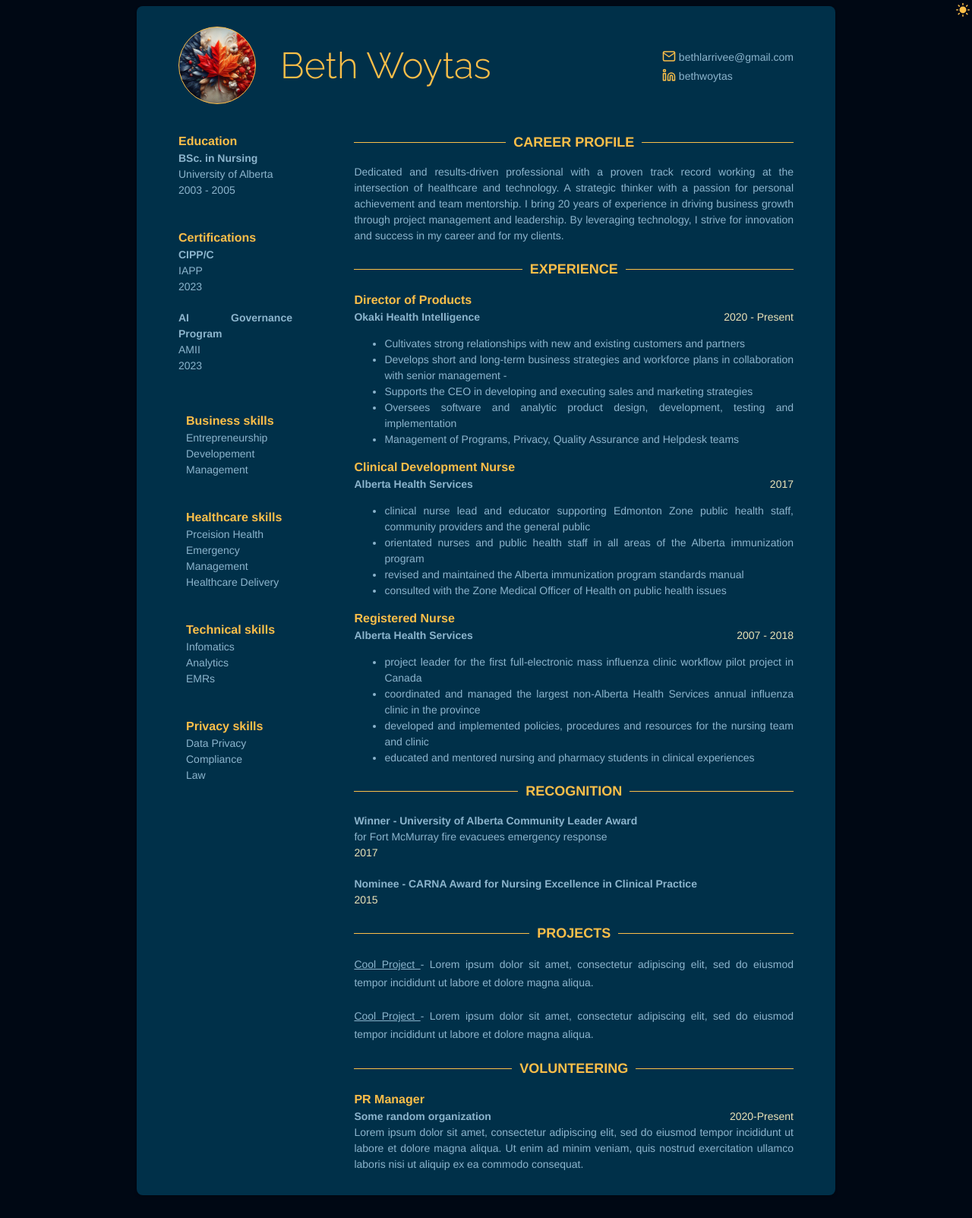
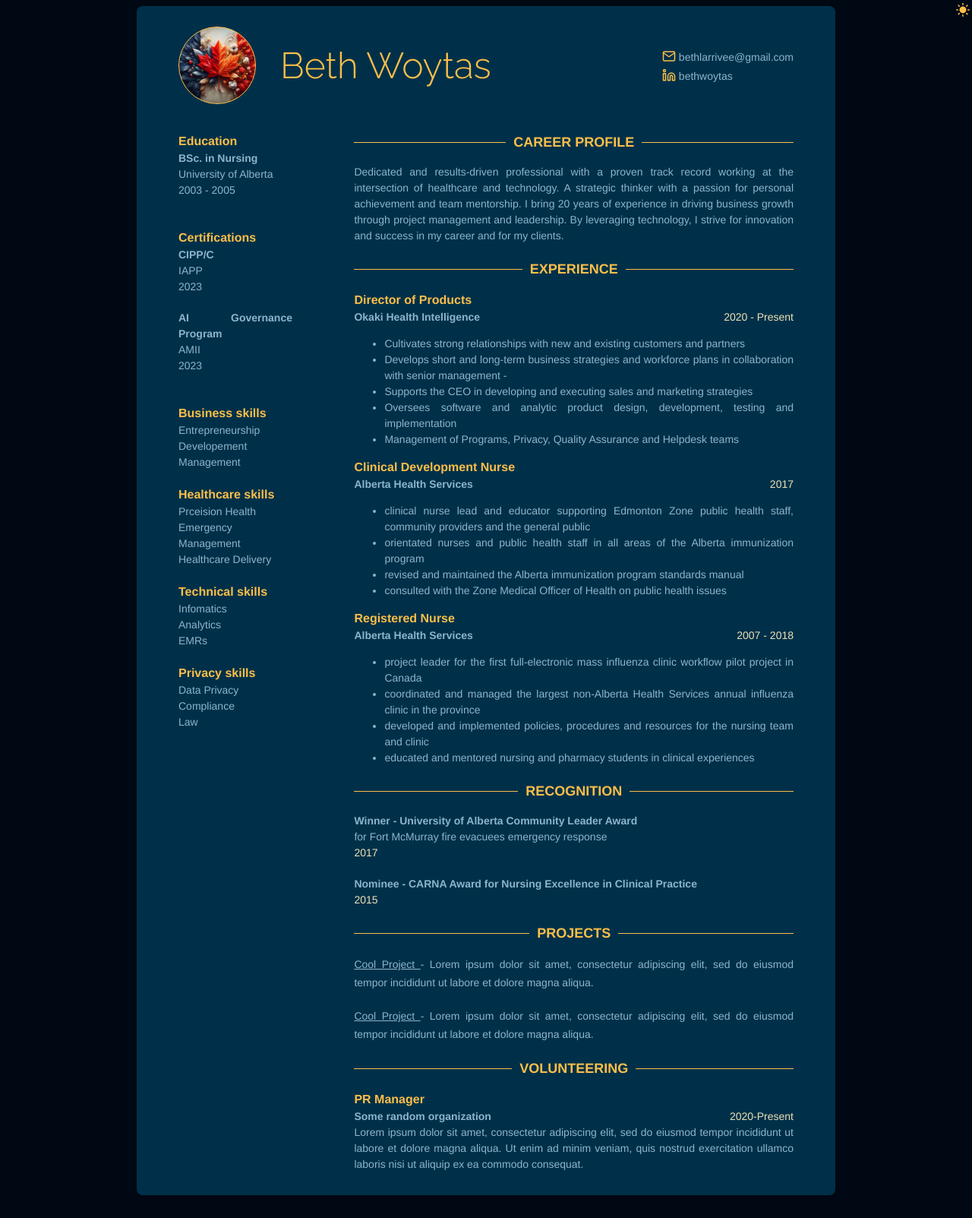
Before and after one commit to jwoytas/exceptionelle.ca, a Jekyll site: the page built from index.html, in a window 1280 px wide. Shown: the whole page at 76% size. Built offline with Jekyll 4.4.1, drawn with Linux system fonts in a browser that asks for light colours.

Commit message:
tweek to skills padding

```diff
--- a/_sass/includes/skills.scss
+++ b/_sass/includes/skills.scss
@@ -6,7 +6,6 @@
     .skill-group {
         width: 150px;
         margin-bottom: 20px;
-        padding: 10px;
 
         .title {
             @include sub-header;
--- a/_sass/responsive.scss
+++ b/_sass/responsive.scss
@@ -32,6 +32,10 @@
                     justify-content: space-evenly;
                     flex-direction: row;
                     flex-wrap: wrap;
+
+                    .skill-group {
+                        padding: 10px;
+                    }
                 }
             }
         }
```
